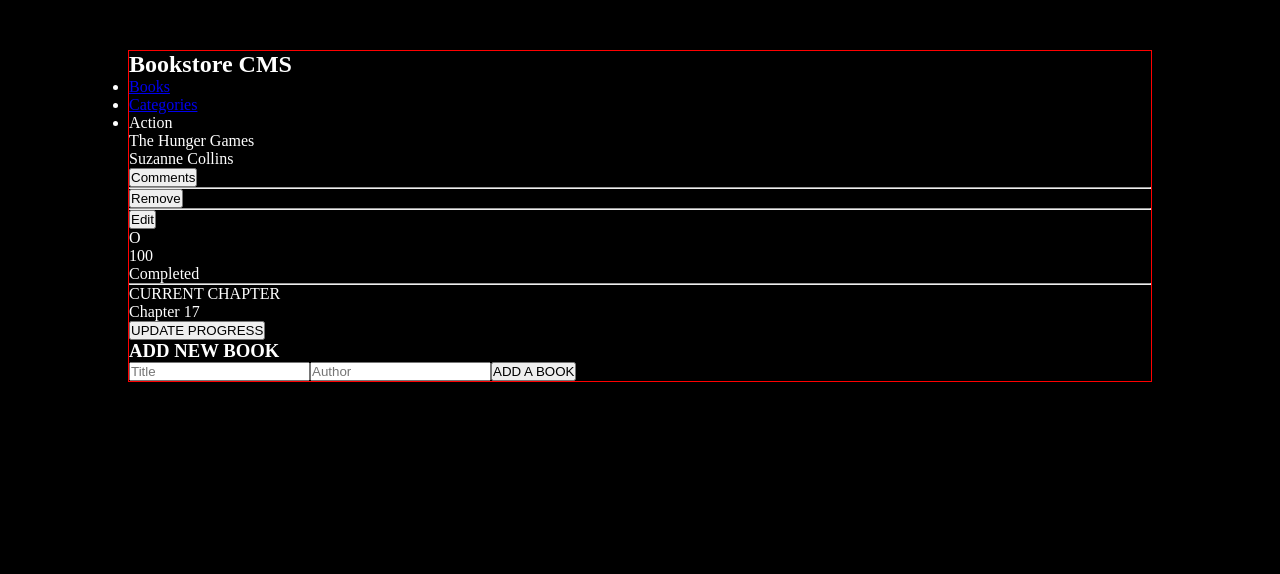
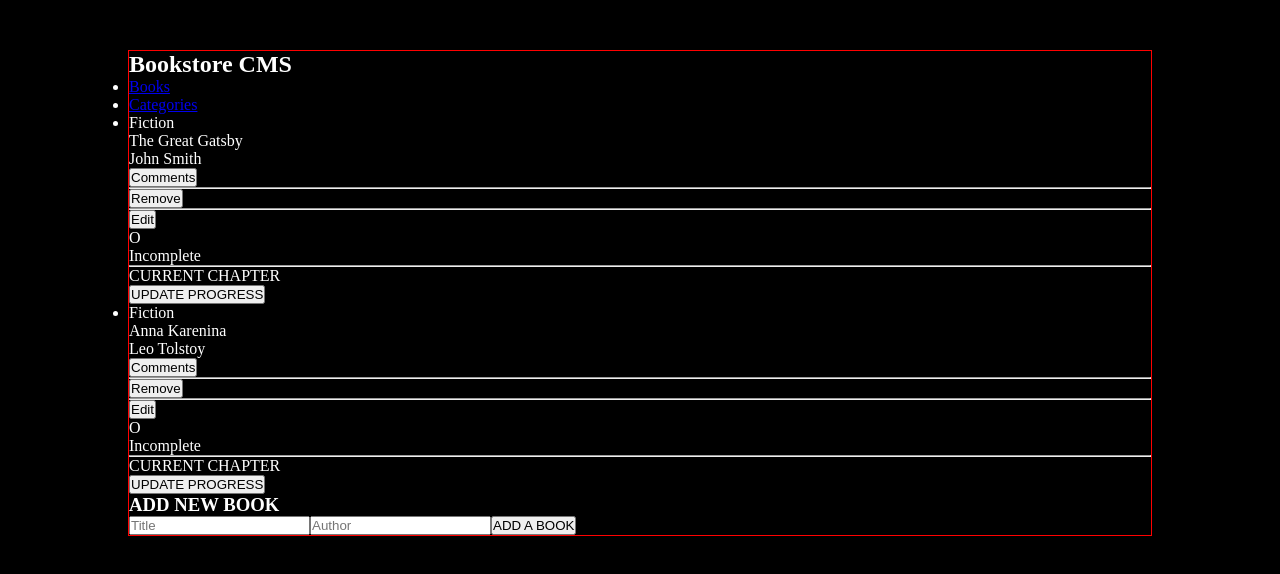
Before and after one commit to danifromecuador/playbook, a React (Vite) app: page / in a window 1280 px wide. Shown: the top 574 px of the page. Built offline with nearby package versions, Linux system fonts and the light colour scheme.

Commit message:
Display the new book using useSelector

```diff
--- a/src/components/Books.jsx
+++ b/src/components/Books.jsx
@@ -1,14 +1,8 @@
+import { useSelector } from 'react-redux';
 import Book from './Book';
+
 const Books = () => {
-  const array = [
-    {
-      category: 'Action',
-      title: 'The Hunger Games',
-      author: 'Suzanne Collins',
-      progress: '100',
-      currentChapter: 'Chapter 17',
-    }
-  ];
+  const array = useSelector((state) => state.books.array);
 
   return (
     <ul className="books">
--- a/src/components/Input.jsx
+++ b/src/components/Input.jsx
@@ -1,7 +1,7 @@
-// Input.jsx
 import { useState } from "react";
 import { useDispatch } from "react-redux";
 import { addBook } from "../redux/books/booksSlice";
+
 const Input = () => {
   const [title, setTitle] = useState("");
   const [author, setAuthor] = useState("");
```
